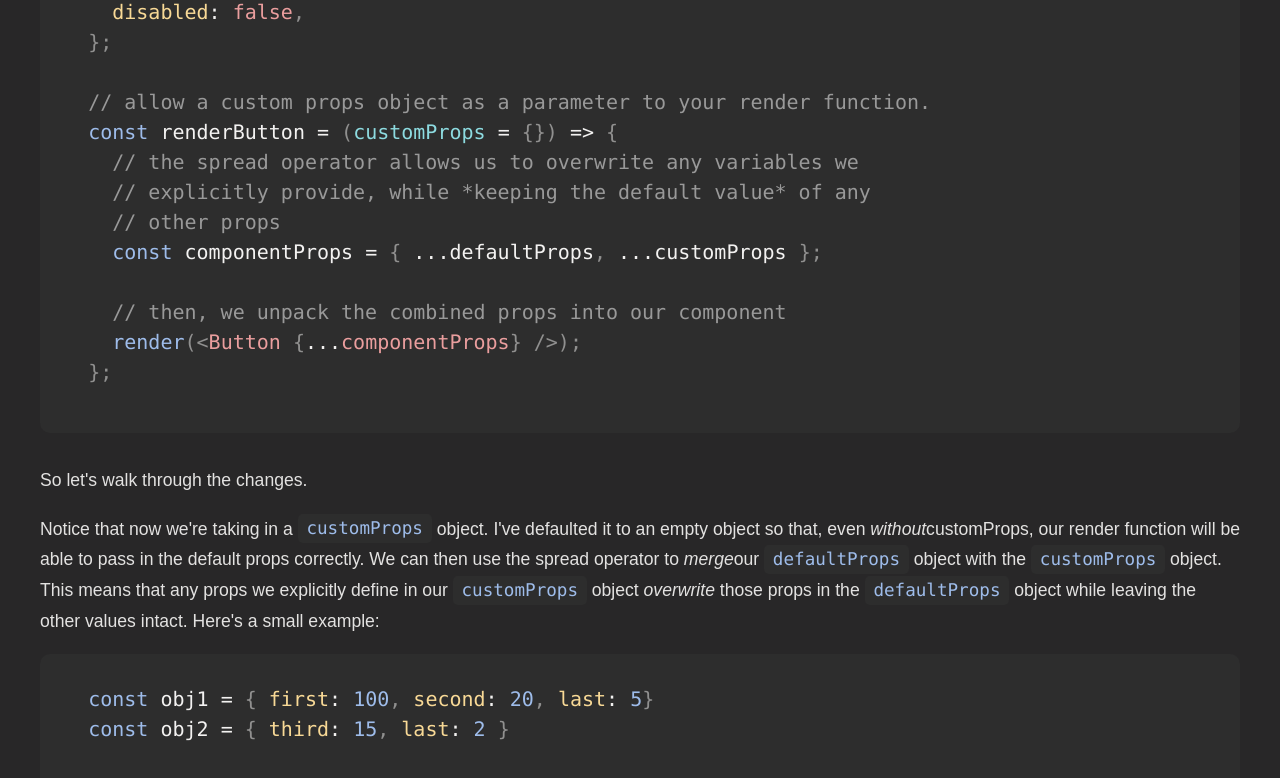
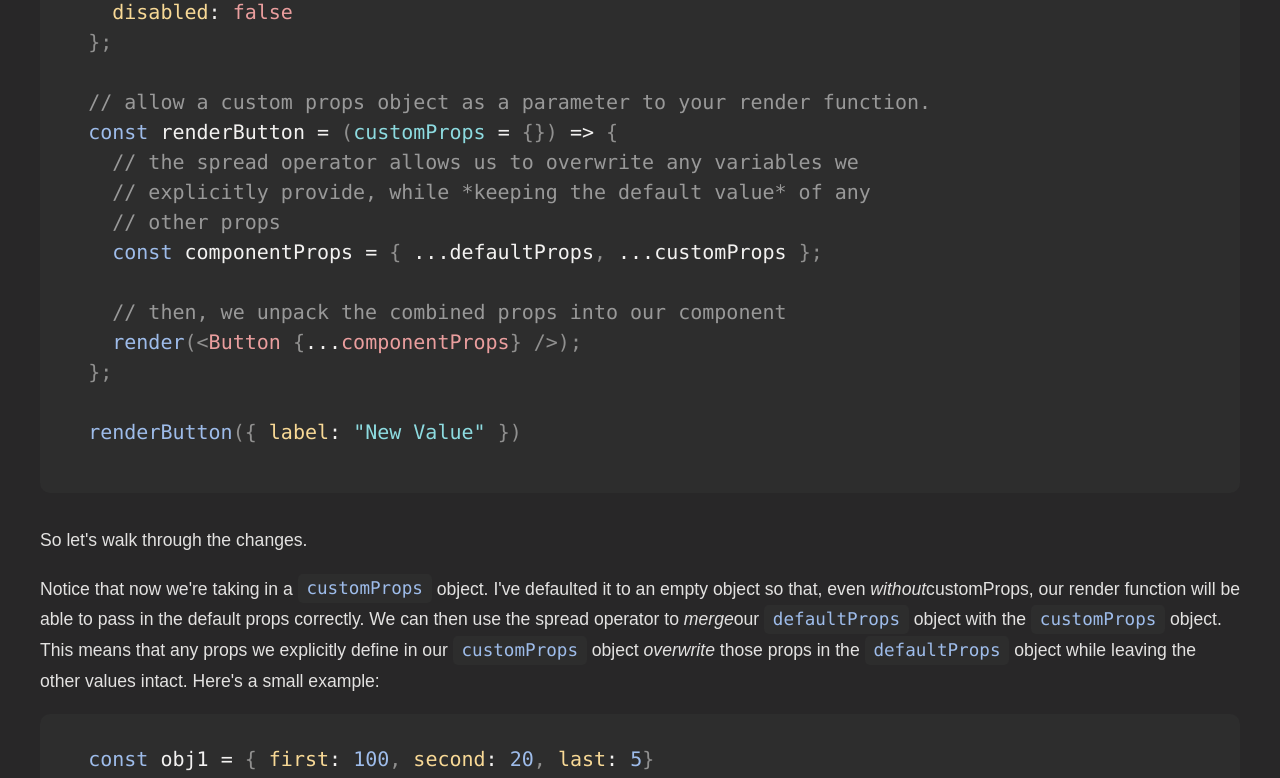
Before and after one commit to stephen-kernan/personal-website, a Next.js app: page /blog/prop-constructor-pattern in a window 1280 px wide. Shown: the part 7273-8051 px from the top of the page. Built offline with nearby package versions, Linux system fonts and the light colour scheme; a web font is replaced by a local one.

Commit message:
Update ESLint and clean up

```diff
--- a/pages/_app.js
+++ b/pages/_app.js
@@ -1,5 +1,5 @@
 // pages/_app.js
-import React, { useEffect } from 'react'
+import React from 'react'
 import { GoogleAnalytics } from 'nextjs-google-analytics'
 
 import './index.css'
--- a/pages/blog/prop-constructor-pattern/index.js
+++ b/pages/blog/prop-constructor-pattern/index.js
@@ -1,6 +1,6 @@
 import React, { useEffect, useState } from 'react'
 
-import 'prismjs/prism'
+import Prism from 'prismjs/prism'
 import 'prismjs/components/prism-jsx.min'
 import 'prismjs/plugins/toolbar/prism-toolbar.min.css'
 import 'prismjs/plugins/toolbar/prism-toolbar.min'
@@ -440,7 +440,7 @@ export const PropConstructorPattern = () => {
             label: "Test",
             onClick: onClickMock,
             variant: "primary",
-            disabled: false,
+            disabled: false
           };
 
           // allow a custom props object as a parameter to your render function.
@@ -453,6 +453,8 @@ export const PropConstructorPattern = () => {
             // then, we unpack the combined props into our component
             render(<Button {...componentProps} />);
           };
+
+          renderButton({ label: "New Value" })
         `}
               />
 
--- a/src/Components/GlobalNav/GlobalNav.js
+++ b/src/Components/GlobalNav/GlobalNav.js
@@ -11,7 +11,6 @@ import {
   useTheme
 } from '@mui/material'
 import MenuIcon from '@mui/icons-material/Menu'
-import SportsEsportsRoundedIcon from '@mui/icons-material/SportsEsportsRounded'
 
 import styles from './globalNav.module.css'
 
@@ -31,6 +30,7 @@ export const MobileDrawer = ({ links, activeLink }) => {
       >
           {links.map((link) => (
               <Typography
+                  key={link.path}
                   variant="body2"
                   component="a"
                   className={'global-nav__link'}
@@ -134,6 +134,7 @@ export const GlobalNav = ({ activeLink }) => {
               >
                   {links.map((link) => (
                       <Typography
+                          key={link.path}
                           variant="body2"
                           component={Link}
                           className={'global-nav__link'}
--- a/src/Components/GlobalNav/NightModeSwitch.js
+++ b/src/Components/GlobalNav/NightModeSwitch.js
@@ -1,3 +1,4 @@
+import React from 'react'
 import { FormControlLabel, Switch, styled } from '@mui/material'
 
 export const NightModeSwitch = ({ mobile, onClick, checked = true }) => {
```
Also changed, not shown: src/index.js (+9 -5 lines), .eslintrc.json, 2 other files (tests, documents, lock files or other folders).
